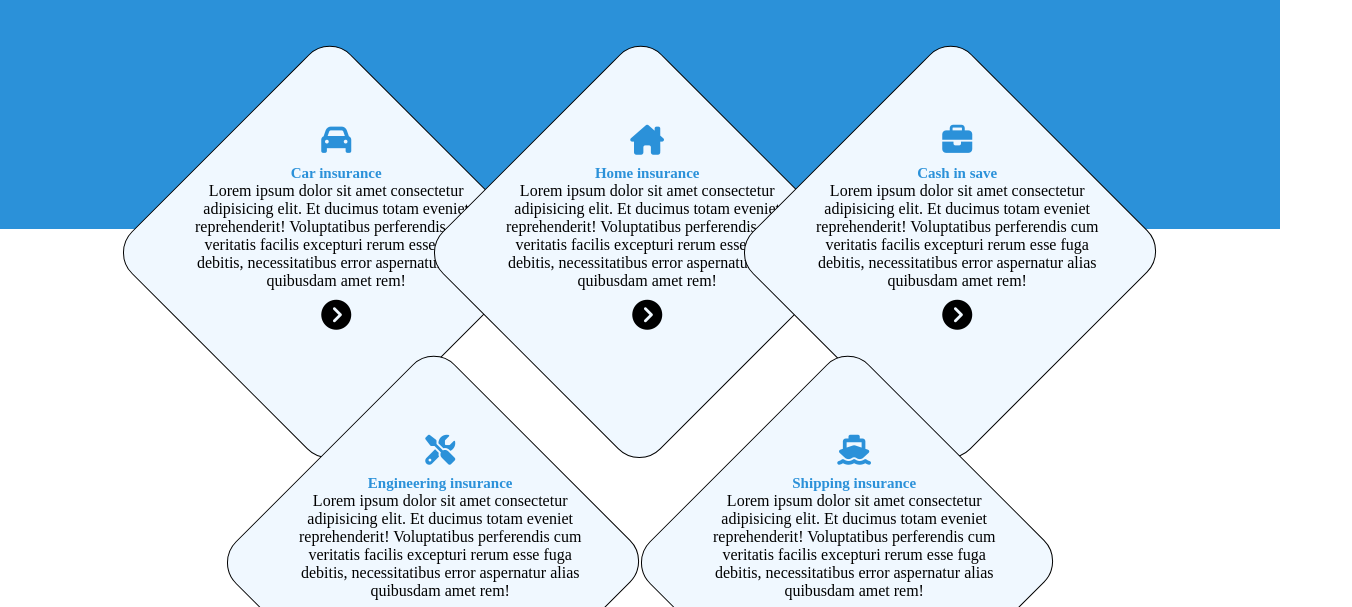
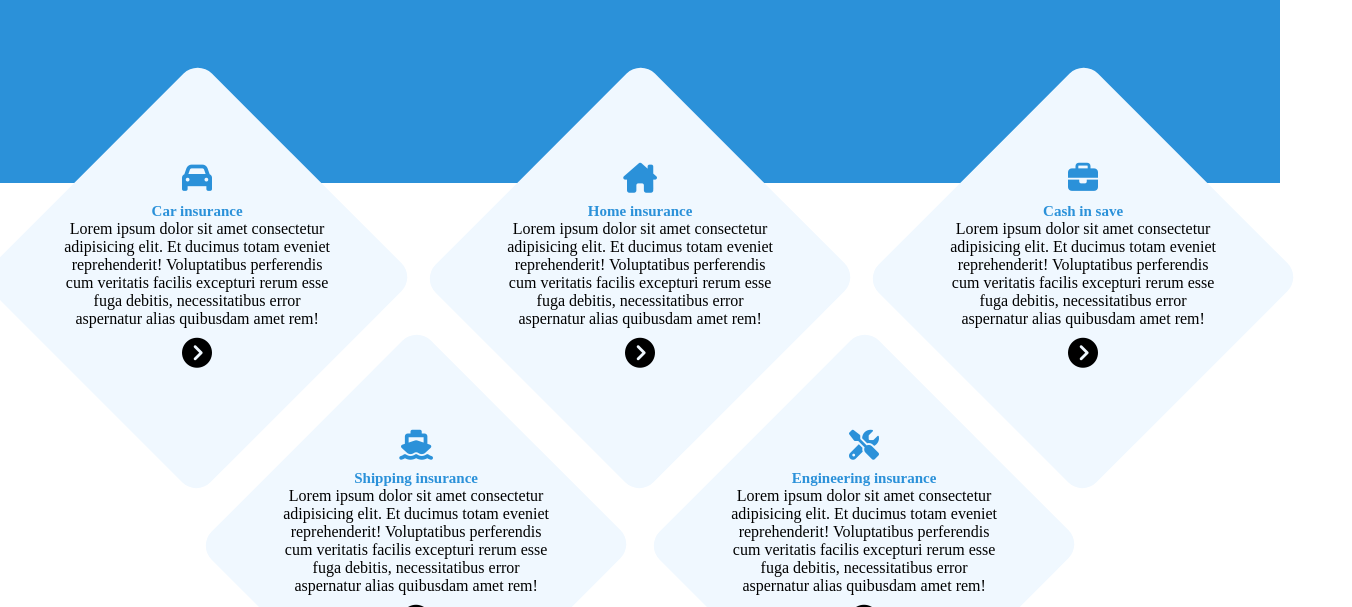
Before and after one commit to riponsikderdev/yeasin-project2, a plain HTML site: page index.html in a window 1280 px wide. Shown: the part 193-800 px from the top of the page, 1352 px wide, since content can reach past the window. Drawn offline with Linux system fonts and the light colour scheme.

Commit message:
Update style.css

```diff
--- a/css/style.css
+++ b/css/style.css
@@ -9,34 +9,36 @@
     margin: auto;
     padding: 50px;
 }
-.row{
+.row {
     display: flex;
     flex-wrap: wrap;
     margin: auto;
     justify-content: space-evenly;
+    position: relative;
+    margin-top: 26px;
 }
-.parent{
-    border: 1px solid;
-    border-radius: 30px;
+.parent {
+    padding: 20px;
+    display: flex;
+    justify-content: center;
+    align-items: center;
+    width: 310px;
     text-align: center;
+    height: 310px;
     transform: rotate(45deg);
-    height: 310px;
-    width: 100px;
-    position: relative ;
+    border-radius: 20px;
 }
-.box{
+.box {
     transform: rotate(-45deg);
     width: 100%;
     height: 100%;
-    position: absolute;
-    margin: 0px 10px;
 }
 /* COMMON CSS END */
 
 /* OUR SERVICES START */
-#our_services{
-    background: rgb(255,255,255);
-    background: linear-gradient(0deg, rgba(255,255,255,1) 56%, rgba(43,145,217,1) 56%);
+#our_services {
+    background: linear-gradient(0deg, rgba(255,255,255,1) 53%, rgba(43,145,217,1) 53%);
+    height: 100vh;
 }
 .heading{
     text-align: center;
@@ -61,24 +63,36 @@ h4{
     color: #2b91d9;
     font-size: 15px;
 }
-.car_insurance{
+.car_insurance {
     width: 33%;
     background-color: aliceblue;
+    position: absolute;
+    top: 0;
+    left: -130px;
 }
-.home_insurance{
+.home_insurance {
     width: 33%;
     background-color: aliceblue;
+    position: absolute;
 }
-.cash_in_save{
+.cash_in_save {
     width: 33%;
     background-color: aliceblue;
+    position: absolute;
+    right: -130px;
 }
-.engineering_insurance{
+.engineering_insurance {
     width: 33%;
     background-color: aliceblue;
+    position: absolute;
+    top: 267px;
+    right: 89px;
 }
-.shippingr_insurance{
+.shippingr_insurance {
     width: 33%;
     background-color: aliceblue;
+    position: absolute;
+    top: 267px;
+    left: 89px;
 }
-/* OUR SERVICES START */
+/* OUR SERVICES END */
```
